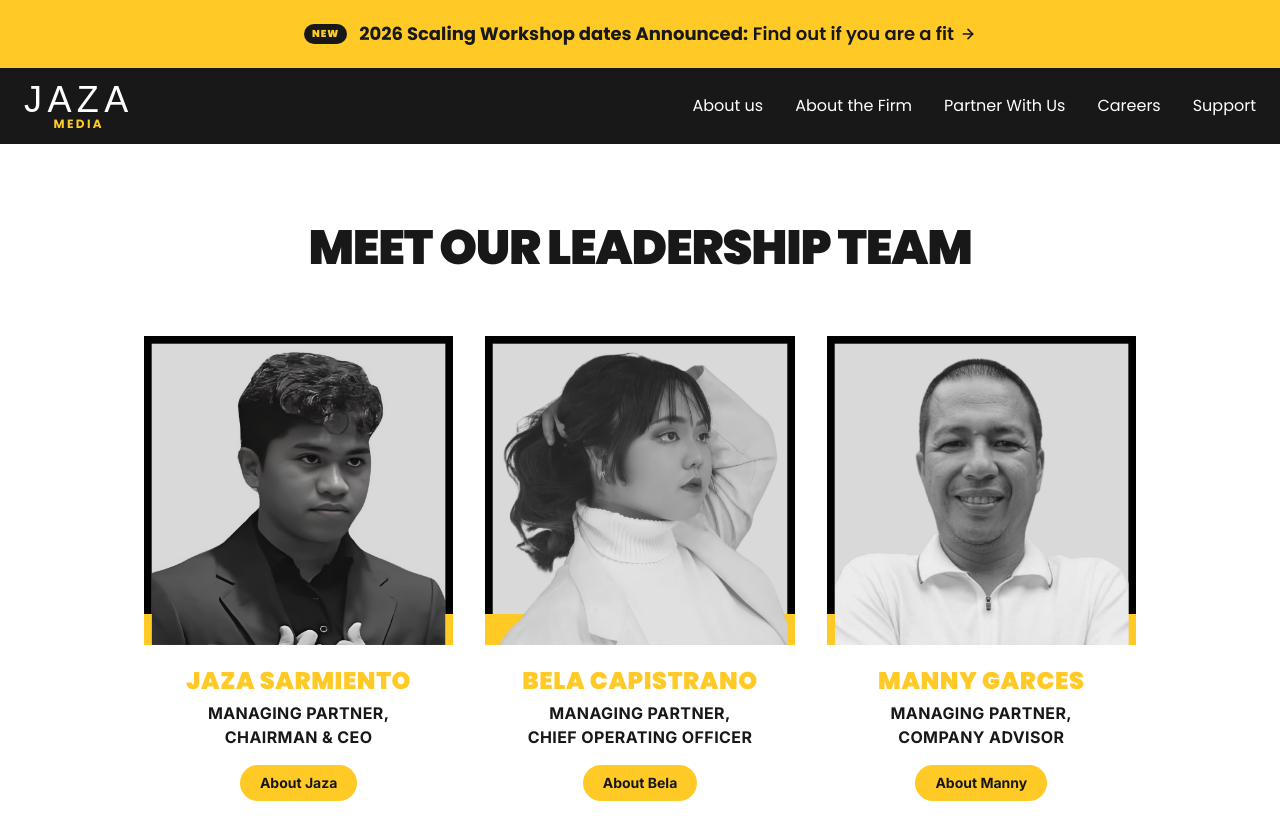
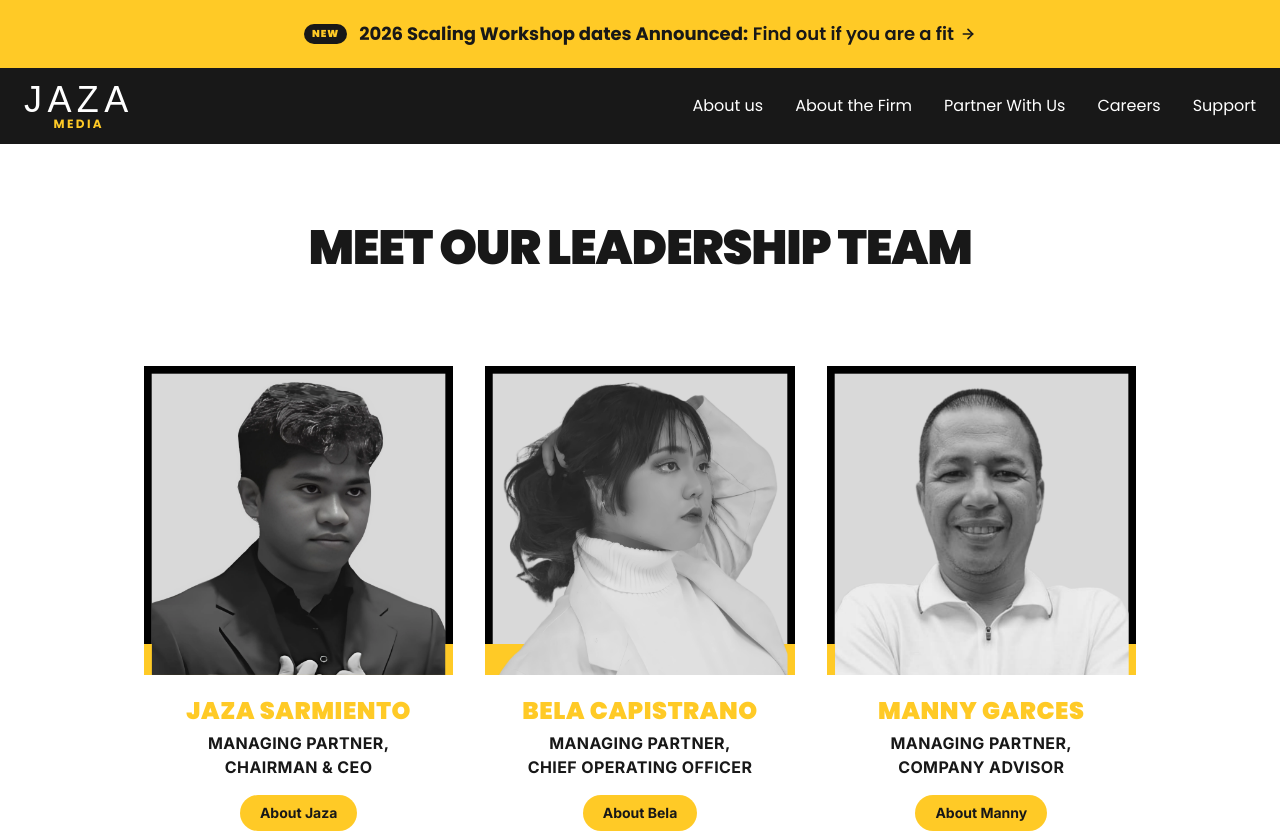
Before and after one commit to JAZA-Group-OS/jaza-media-site, a Next.js app: page /about-the-firm in a window 1280 px wide. Shown: the top 833 px of the page. Built offline with nearby package versions, Linux system fonts and the light colour scheme; a web font is replaced by a local one.

Commit message:
fix: bump 'MEET OUR LEADERSHIP TEAM' to 40px (text-4xl) with 30px bottom padding

```diff
--- a/components/team-grid.tsx
+++ b/components/team-grid.tsx
@@ -5,7 +5,7 @@ export function TeamGrid() {
   return (
     <section className="bg-white py-16 md:py-20">
       <div className="mx-auto max-w-5xl px-4">
-        <h1 className="text-center font-heading text-3xl font-black tracking-tight md:text-5xl">
+        <h1 className="pb-[30px] text-center font-heading text-4xl font-black tracking-tight md:text-5xl">
           MEET OUR LEADERSHIP TEAM
         </h1>
         <div className="mt-12 grid grid-cols-1 gap-x-8 gap-y-12 sm:grid-cols-2 md:mt-16 md:gap-y-16 lg:grid-cols-3">
```
